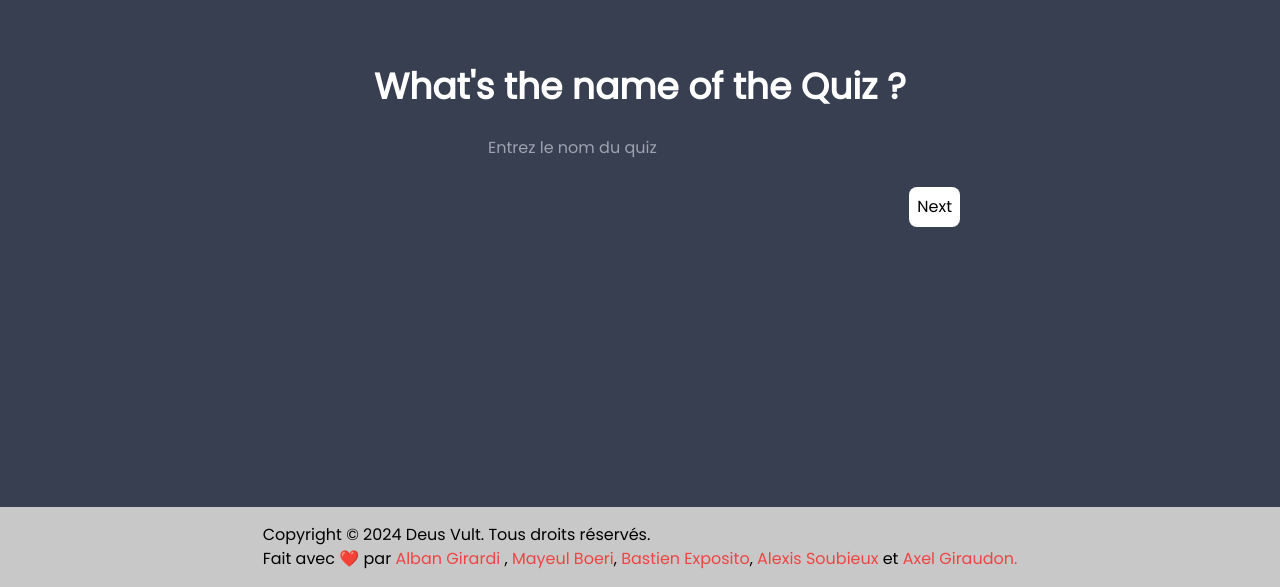
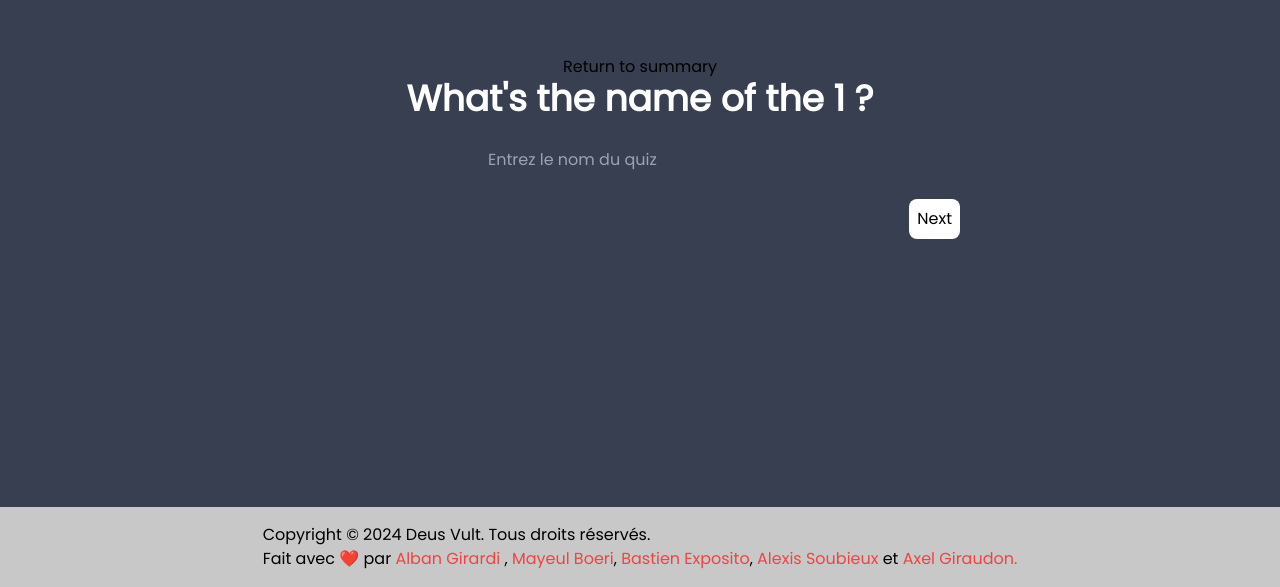
Before and after one commit to deUwUs-vult/Projet-accessibilite, a Next.js app: page /template/1 in a window 1280 px wide. Shown: the part 213-800 px from the top of the page. Built offline with nearby package versions, Linux system fonts and the light colour scheme.

Commit message:
dynamic name for the template

```diff
--- a/src/app/page.tsx
+++ b/src/app/page.tsx
@@ -3,20 +3,12 @@ import Image from "next/image";
 import Template from "@/components/templates";
 import { useState, useEffect } from "react";
 export default function Home() {
-  const [templateList, setTemplateList] = useState<number[]>([]);
   const [templateName, setTemplateName] = useState<string[]>(["Quiz", "QCM", "Sondage"]);
-
-  useEffect(() => {
-    fetch ("api/template", {method: "GET"})
-  .then(async (res) => {
-    setTemplateList([1,2,3]);
-  });
-  },[]);
 
   return (
       <div className="flex items-center justify-center min-w-screen min-h-screen">
-        {templateList.map((id, i) => (
-          <Template id={id} name={templateName[i]} key={id}/>
+        {templateName.map((id) => (
+          <Template name={id} key={id}/>
         ))}
       </div>
   );
--- a/src/app/template/[id]/page.tsx
+++ b/src/app/template/[id]/page.tsx
@@ -16,8 +16,7 @@ export default function page({params}: {params: {id: string}}){
 
     return (
         <div className='bg-[#383F51] w-screen h-screen flex'>
-            <NameForQuiz></NameForQuiz>
-
+            <NameForQuiz name={params.id}></NameForQuiz>
         </div>
     );
 }
--- a/src/components/nameForQuiz.tsx
+++ b/src/components/nameForQuiz.tsx
@@ -1,11 +1,16 @@
 import React from "react";
 import Footer from "./footer";
 
-export default function NameForQuiz() {
+type Props = {
+    name: string;
+};
+
+export default function NameForQuiz(props: Props) {
     return (
         <div className='bg-[#383F51] w-screen h-screen flex flex-col'>
             <div className="flex flex-col self-center items-center justify-center w-1/2 h-full">
-                <h1 className="text-white text-4xl font-bold">What's the name of the Quiz ?</h1>
+                <a href="/">Return to summary</a>
+                <h1 className="text-white text-4xl font-bold">What's the name of the {props.name} ?</h1>
                 <input type="text" className="w-1/2 h-10  mt-5 p-2 bg-transparent focus: outline-none" placeholder="Entrez le nom du quiz"/>
                 <button className="mt-5 bg-[#FFFFFF] self-end text-black w-fit px-2 h-10 rounded-lg" type={"submit"}>Next</button>
             </div>
--- a/src/components/templates.tsx
+++ b/src/components/templates.tsx
@@ -3,13 +3,12 @@ import Link from 'next/link';
 import React, { useEffect } from 'react';
 
 type Props = {
-    id: number;
     name: string;
 };
 
 export default function Template(props: Props) {
     return (
-        <Link href={`/template/${props.id}`} className=" bg-[#777777] max-w-sm rounded overflow-hidden shadow-lg m-4">
+        <Link href={`/template/${props.name}`} className=" bg-[#777777] max-w-sm rounded overflow-hidden shadow-lg m-4">
             {/* <img className="w-full" src="" alt=""> </img> */}
             <div className="px-6 py-4">
                 <div className="font-bold text-xl mb-2">{props.name}</div>
```
